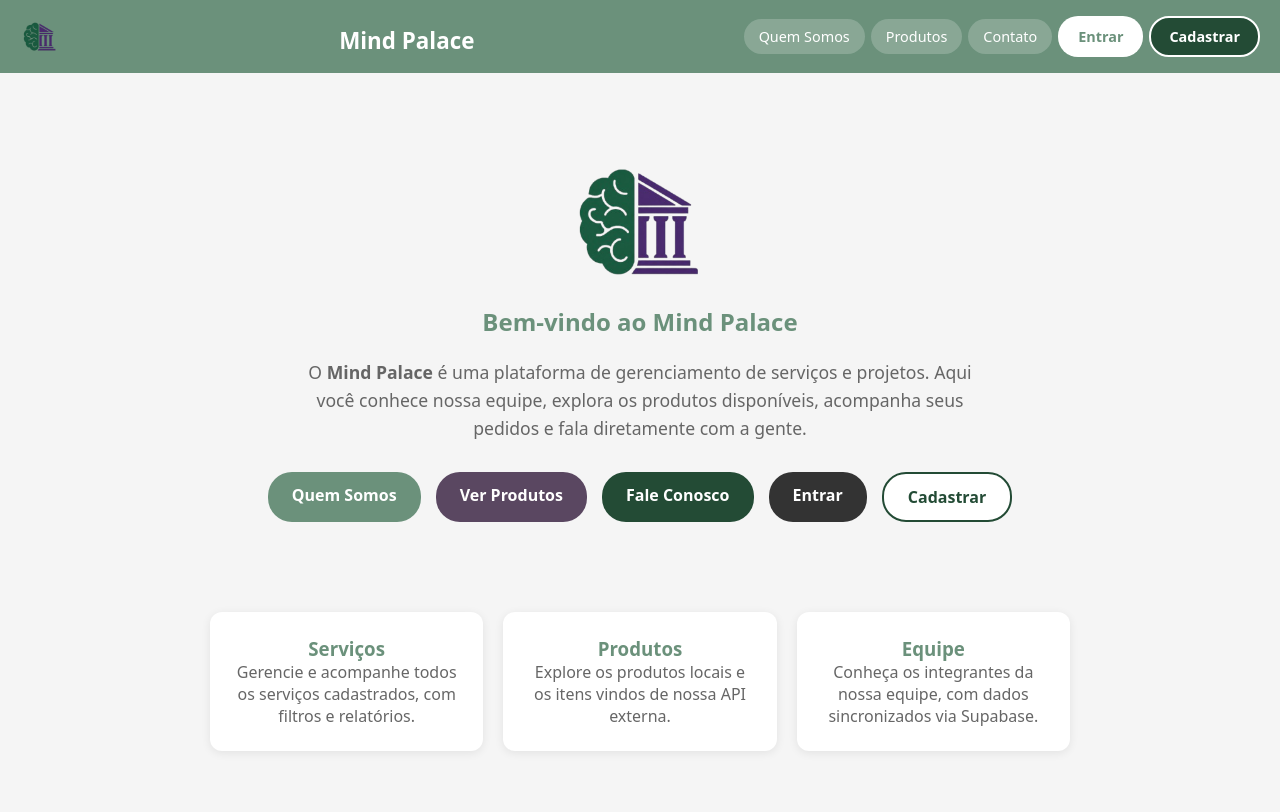
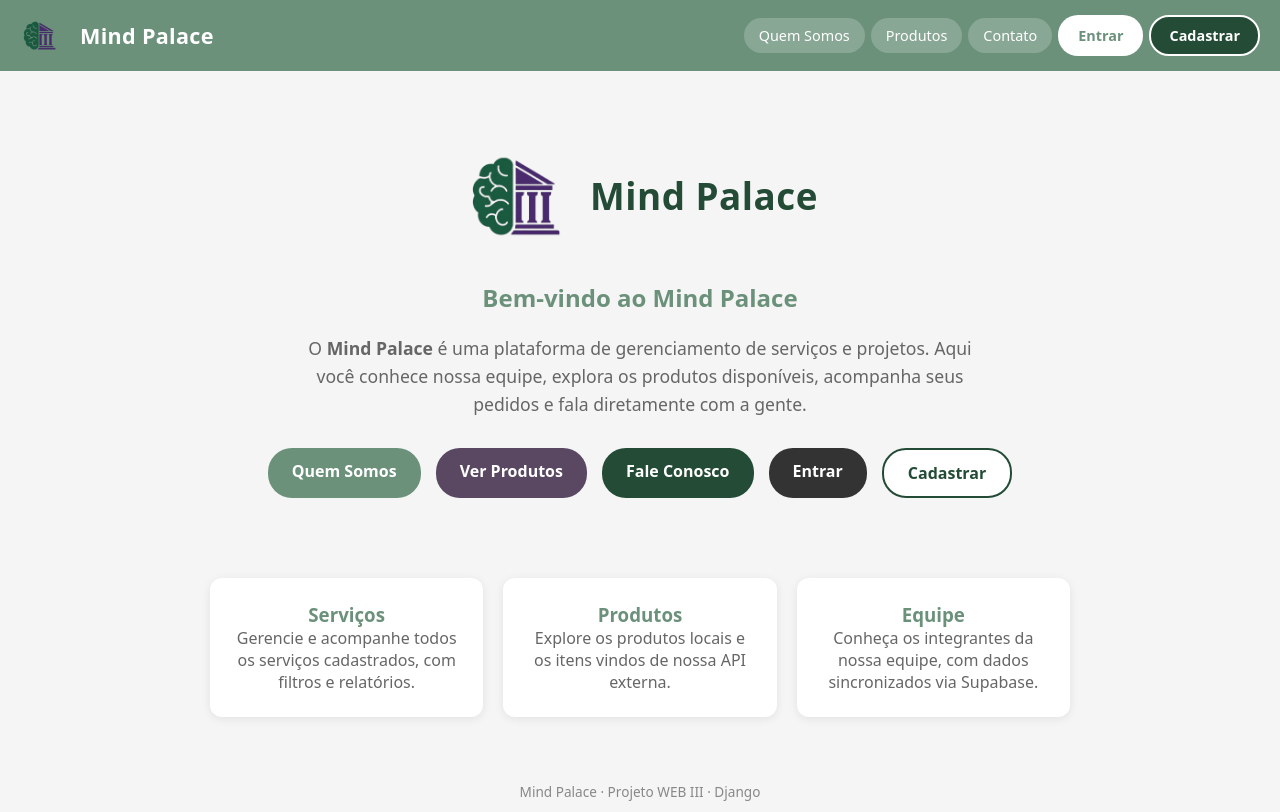
Before and after one commit to 1yong3/django_p2_final, a Django app: page / in a window 1280 px wide. Shown: the top 812 px of the page. Run offline with Django 5.2, Linux system fonts and the light colour scheme.

Commit message:
Coloca o texto Mind Palace ao lado do icone no cabecalho e na home

```diff
--- a/app/static/css/style.css
+++ b/app/static/css/style.css
@@ -129,3 +129,16 @@ nav a{margin-left:0}
     .team-grid{grid-template-columns:1fr;max-width:400px;margin:0 auto}
     .team-hero h1{font-size:1.75rem}
 }
+
+/* Marca "Mind Palace" ao lado do ícone (cabeçalho e home) */
+.brand-lockup{display:flex;align-items:center;gap:10px;text-decoration:none;color:#fff}
+.brand-lockup:hover{opacity:.9}
+.brand-text{font-size:1.35rem;font-weight:700;letter-spacing:0.3px;white-space:nowrap}
+.home-brand{display:flex;align-items:center;justify-content:center;gap:18px;margin:10px 0 30px 0}
+.home-brand span{font-size:2.3rem;font-weight:700;color:#234B35;letter-spacing:0.5px;line-height:1.1;text-align:left}
+@media(max-width:640px){
+    .brand-text{font-size:1.1rem}
+    .home-brand{gap:12px}
+    .home-brand img{width:76px !important;height:76px !important}
+    .home-brand span{font-size:1.6rem}
+}
--- a/app/templates/index.html
+++ b/app/templates/index.html
@@ -6,10 +6,13 @@ Home - Mind Palace
 
 {% block conteudo %}
 
-<section style="text-align:center; padding:50px 20px;">
-    <img src="/media/servicos/pm_logo.png" alt="Mind Palace Logo"
-         onerror="this.style.display='none'"
-         style="width:150px; margin:20px 0;">
+<section style="text-align:center; padding:40px 20px;">
+    <div class="home-brand">
+        <img src="/media/servicos/pm_logo.png" alt="Mind Palace"
+             onerror="this.style.display='none'"
+             style="width:110px;height:110px;object-fit:contain;">
+        <span>Mind Palace</span>
+    </div>
 
     <h1 style="color:#6b917b; margin-bottom:20px;">Bem-vindo ao Mind Palace</h1>
 
--- a/app/templates/template.html
+++ b/app/templates/template.html
@@ -14,13 +14,14 @@
 <body>
 
     <header>
-        <div class="logo">
-            <img src="/media/servicos/pm_logo.png" alt="Mind Palace"
-                 onerror="this.style.display='none'"
-                 style="width:40px;height:40px;object-fit:contain;background:transparent;">
-        </div>
-
-        <h1><a href="{% url 'index' %}">Mind Palace</a></h1>
+        <a href="{% url 'index' %}" class="brand-lockup">
+            <span class="logo">
+                <img src="/media/servicos/pm_logo.png" alt="Mind Palace"
+                     onerror="this.style.display='none'"
+                     style="width:40px;height:40px;object-fit:contain;background:transparent;">
+            </span>
+            <span class="brand-text">Mind Palace</span>
+        </a>
 
         <nav>
             {% if user.is_authenticated %}
```
